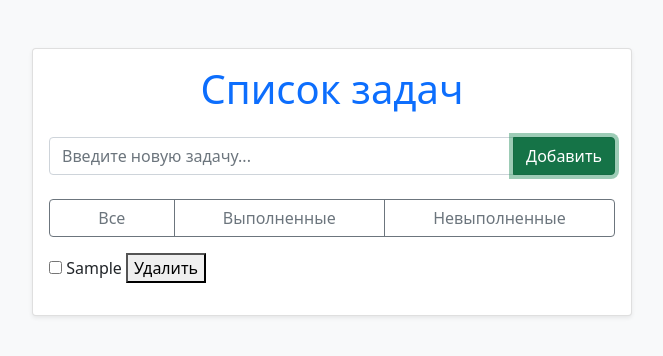
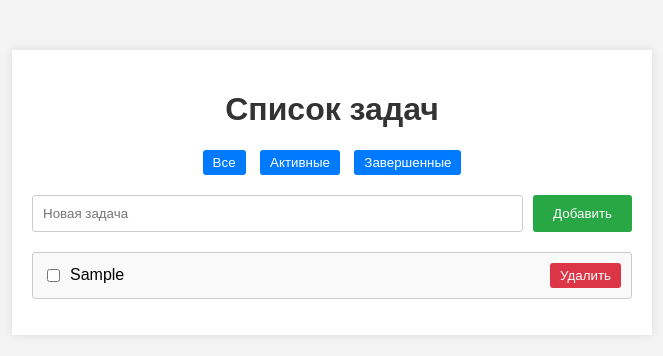
Before and after one commit to n0tea/labasFP, a plain HTML site: page laba2-todo-app/index.html in a window 1280 px wide. Both pictures are taken after typing "Sample" into the empty fields and a click on the button "Добавить". Shown: the whole page, without its empty margins (308-971 px from the left). Drawn offline with nearby package versions, Linux system fonts and the light colour scheme.

Commit message:
понял что bootstrap заменяет весь мой css, поэтому переделал визуал

```diff
--- a/laba2-todo-app/app.js
+++ b/laba2-todo-app/app.js
@@ -1,14 +1,13 @@
-// Инициализация состояния приложения
 let state = {
     tasks: [],          // Все задачи
     filter: 'all'       // Текущий фильтр
 };
+
 const createTask = (text) => ({
     id: Date.now(),
     text,
     completed: false
 });
-
 
 const filterTasks = (tasks, filter) => {
     switch(filter) {
--- a/laba2-todo-app/index.html
+++ b/laba2-todo-app/index.html
@@ -2,51 +2,23 @@
 <html lang="ru">
 <head>
     <meta charset="UTF-8">
-    <title>Todo App FP</title>
-    <!-- Bootstrap 5 CSS -->
-    <link href="https://cdn.jsdelivr.net/npm/bootstrap@5.1.3/dist/css/bootstrap.min.css" rel="stylesheet">
-    <link rel="stylesheet" href="style.css">
+    <meta name="viewport" content="width=device-width, initial-scale=1.0">
+    <title>Список задач</title>
+    <link rel="stylesheet" href="styles.css">
 </head>
-<body class="bg-light">
-    <div class="container mt-5">
-        <div class="card shadow-sm mx-auto" style="max-width: 600px;">
-            <div class="card-body">
-                <h1 class="text-center mb-4 text-primary">Список задач</h1>
-
-                <!-- Input Section -->
-                <div class="input-group mb-4">
-                    <input
-                        type="text"
-                        id="taskInput"
-                        class="form-control"
-                        placeholder="Введите новую задачу..."
-                    >
-                    <button
-                        onclick="addTaskFromInput()"
-                        class="btn btn-success"
-                    >Добавить</button>
-                </div>
-
-                <!-- Filters -->
-                <div class="btn-group w-100 mb-3">
-                    <button
-                        onclick="setFilter('all')"
-                        class="btn btn-outline-secondary"
-                    >Все</button>
-                    <button
-                        onclick="setFilter('completed')"
-                        class="btn btn-outline-secondary"
-                    >Выполненные</button>
-                    <button
-                        onclick="setFilter('active')"
-                        class="btn btn-outline-secondary"
-                    >Невыполненные</button>
-                </div>
-
-                <!-- Task List -->
-                <ul id="taskList" class="list-unstyled"></ul>
-            </div>
+<body>
+    <div class="container">
+        <h1>Список задач</h1>
+        <div class="filters">
+            <button onclick="setFilter('all')">Все</button>
+            <button onclick="setFilter('active')">Активные</button>
+            <button onclick="setFilter('completed')">Завершенные</button>
         </div>
+        <div class="add-task">
+            <input type="text" id="taskInput" placeholder="Новая задача">
+            <button onclick="addTaskFromInput()">Добавить</button>
+        </div>
+        <ul id="taskList" class="task-list"></ul>
     </div>
     <script src="app.js"></script>
 </body>
--- a/laba2-todo-app/styles.css
+++ b/laba2-todo-app/styles.css
@@ -1,57 +1,110 @@
-/* Кастомные стили */
+body {
+    font-family: Arial, sans-serif;
+    background-color: #f4f4f4;
+    margin: 0;
+    padding: 0;
+}
+
+.container {
+    max-width: 600px;
+    margin: 50px auto;
+    padding: 20px;
+    background-color: #fff;
+    box-shadow: 0 0 10px rgba(0, 0, 0, 0.1);
+}
+
+h1 {
+    text-align: center;
+    color: #333;
+}
+
+.filters {
+    margin-bottom: 20px;
+    text-align: center;
+}
+
+.filters button {
+    margin: 0 5px;
+    padding: 5px 10px;
+    border: none;
+    background-color: #007bff;
+    color: white;
+    cursor: pointer;
+    border-radius: 3px;
+}
+
+.filters button:hover {
+    background-color: #0056b3;
+}
+
+.add-task {
+    display: flex;
+    margin-bottom: 20px;
+}
+
+.add-task input {
+    flex: 1;
+    padding: 10px;
+    border: 1px solid #ccc;
+    border-radius: 3px;
+}
+
+.add-task button {
+    padding: 10px 20px;
+    border: none;
+    background-color: #28a745;
+    color: white;
+    cursor: pointer;
+    border-radius: 3px;
+    margin-left: 10px;
+}
+
+.add-task button:hover {
+    background-color: #218838;
+}
+
+.task-list {
+    list-style-type: none;
+    padding: 0;
+}
+
 .task {
     display: flex;
     align-items: center;
-    padding: 12px 15px;
-    margin-bottom: 8px;
-    background: white;
-    border-radius: 8px;
-    box-shadow: 0 2px 4px rgba(0,0,0,0.05);
-    transition: all 0.3s ease;
-}
-
-.task:hover {
-    transform: translateY(-2px);
-    box-shadow: 0 4px 8px rgba(0,0,0,0.1);
-}
-
-.task.completed {
-    background: #f8f9fa;
-    opacity: 0.8;
+    padding: 10px;
+    border: 1px solid #ccc;
+    margin-bottom: 10px;
+    border-radius: 3px;
+    background-color: #f9f9f9;
 }
 
 .task.completed span {
     text-decoration: line-through;
-    color: #6c757d;
+    opacity: 0.7;
+}
+
+.task.completed .delete-btn {
+    text-decoration: none;
+    opacity: 1;
 }
 
 .task input[type="checkbox"] {
-    width: 20px;
-    height: 20px;
-    margin-right: 12px;
-    cursor: pointer;
+    margin-right: 10px;
 }
 
-.delete-btn {
-    margin-left: auto;
-    background: #ff6b6b !important;
-    border: none;
-    padding: 6px 12px;
-    border-radius: 4px;
-    color: white !important;
-    transition: background 0.2s;
+.task span {
+    flex: 1;
 }
 
-.delete-btn:hover {
-    background: #ff5252 !important;
+.task .delete-btn {
+    background-color: #dc3545;
+    color: white;
+    border: none;
+    padding: 5px 10px;
+    cursor: pointer;
+    border-radius: 3px;
 }
 
-/* Кастомные цвета кнопок */
-.btn-success {
-    background: #51cf66 !important;
-    border-color: #51cf66 !important;
+.task .delete-btn:hover {
+    background-color: #c82333;
 }
-
-.btn-success:hover {
-    background: #40c057 !important;
-}
```
